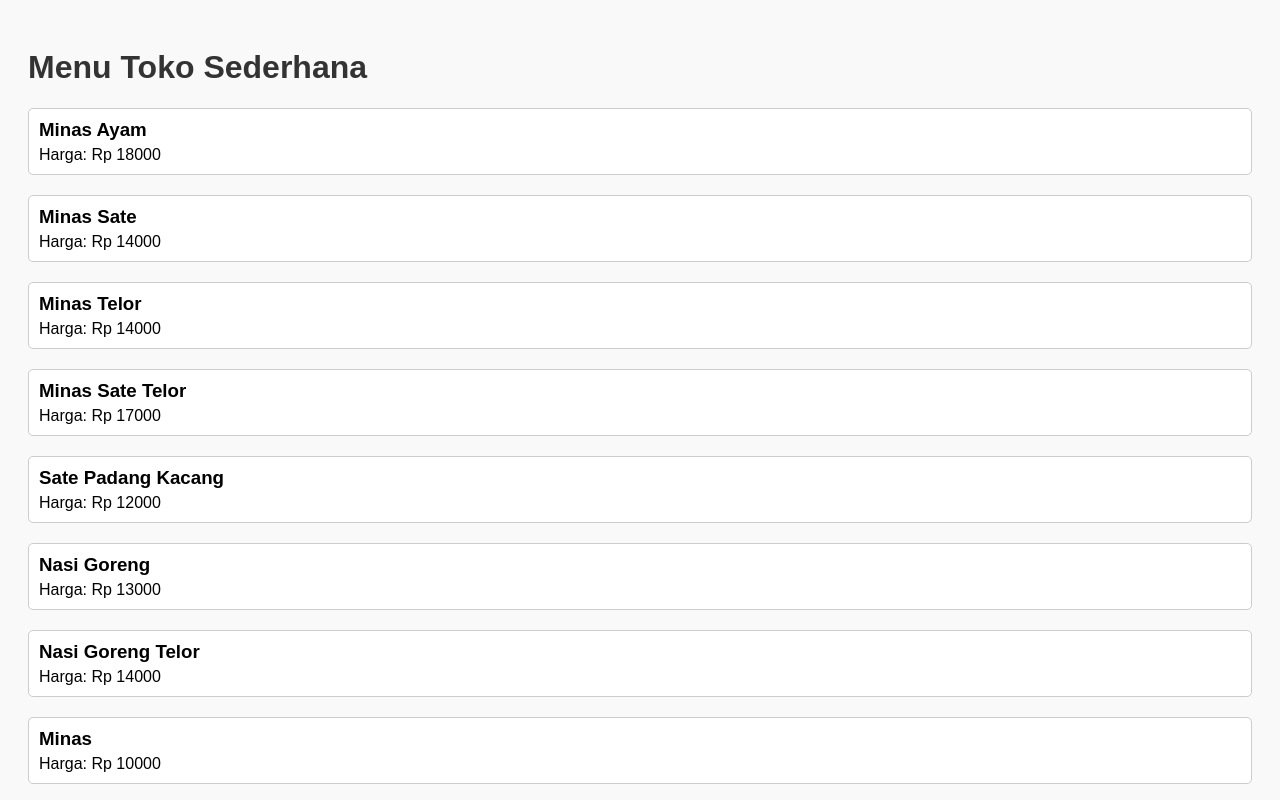
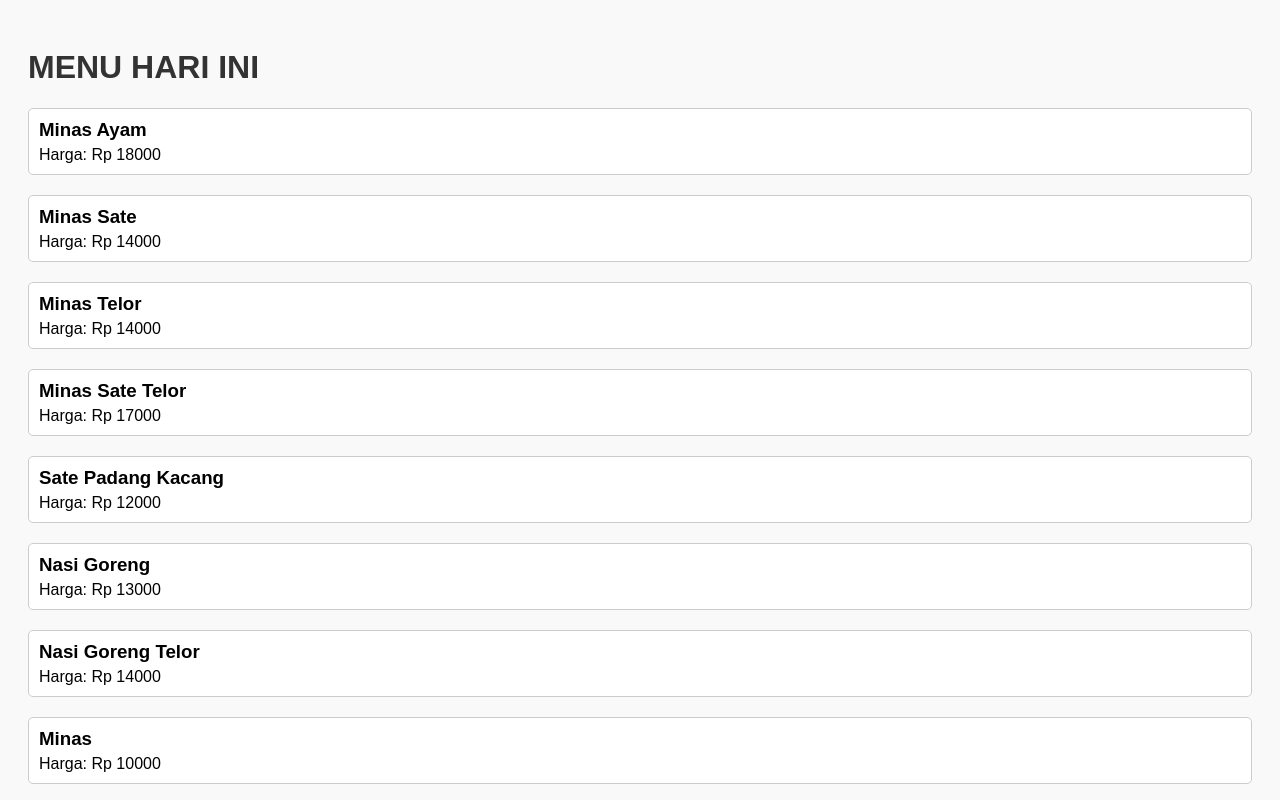
Before and after one commit to sateudasyukur/toko-sederhana-pwa, a plain HTML site: page index.html in a window 1280 px wide. Shown: the top 800 px of the page. Drawn offline with Linux system fonts and the light colour scheme.

Commit message:
Add files via upload

```diff
--- a/index.html
+++ b/index.html
@@ -17,7 +17,7 @@
   </style>
 </head>
 <body>
-  <h1>Menu Toko Sederhana</h1>
+  <h1>MENU HARI INI</h1>
   <div id="products"></div>
 
   <script>
```
